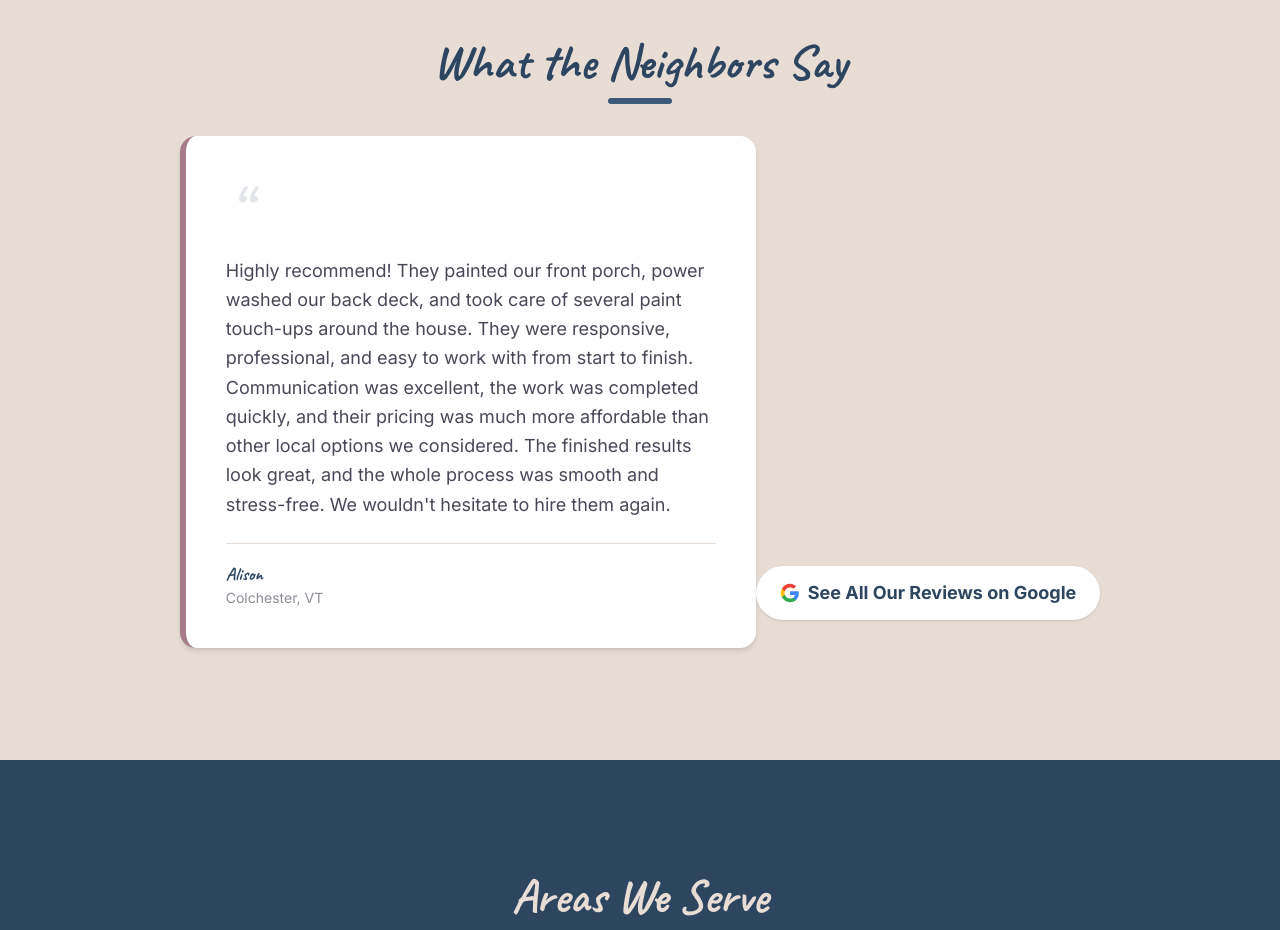
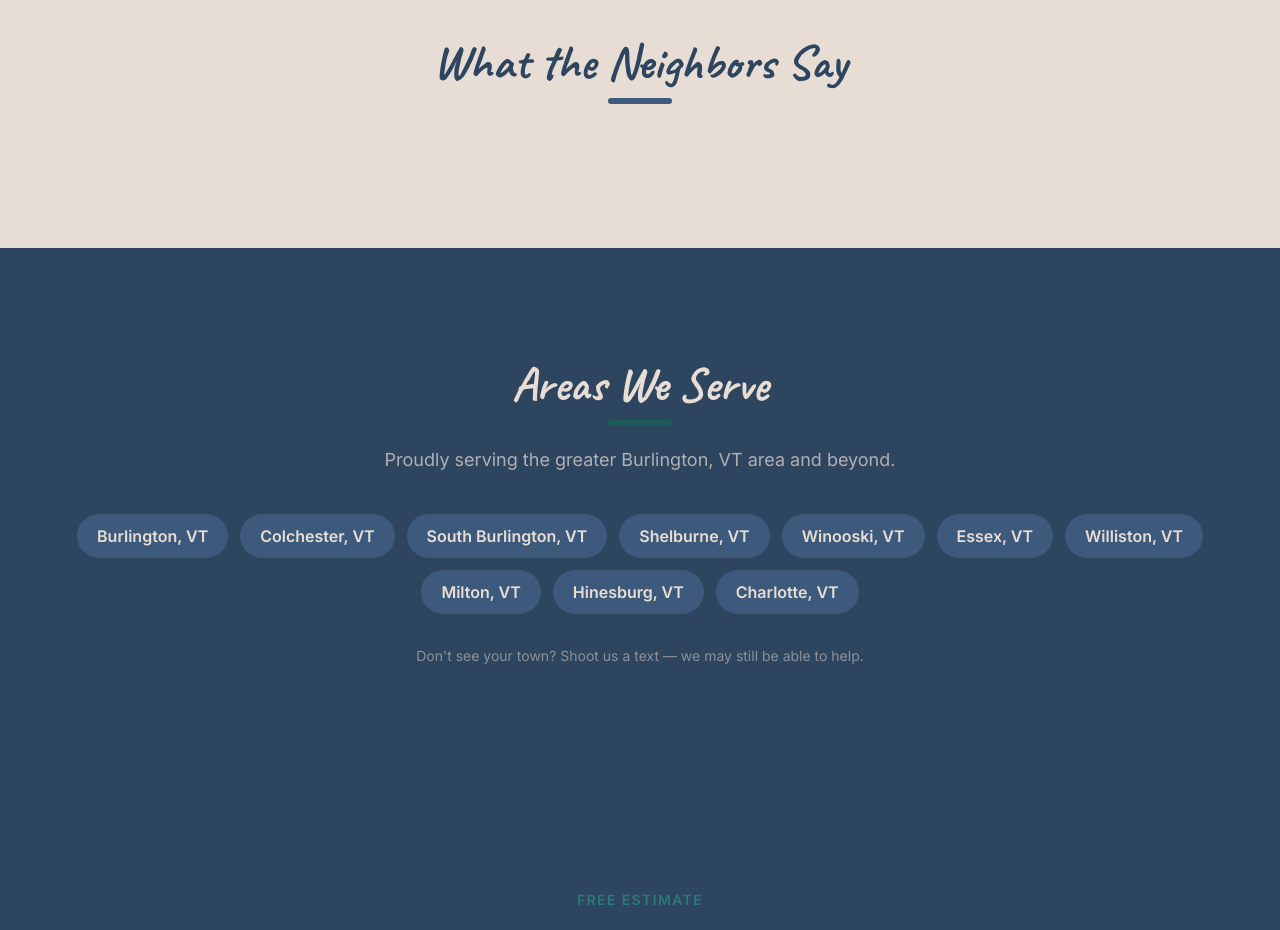
Before and after one commit to bossola2/still-painting-co, a Next.js app: page / in a window 1280 px wide. Shown: the part 5560-6490 px from the top of the page. Built offline with nearby package versions, Linux system fonts and the light colour scheme.

Commit message:
Add live Elfsight Google Reviews widget

```diff
--- a/app/layout.tsx
+++ b/app/layout.tsx
@@ -1,5 +1,6 @@
 import type { Metadata } from "next";
 import { Caveat, Inter } from "next/font/google";
+import Script from "next/script";
 import "./globals.css";
 
 const caveat = Caveat({
@@ -46,7 +47,10 @@ export default function RootLayout({
 }: Readonly<{ children: React.ReactNode }>) {
   return (
     <html lang="en" className={`${caveat.variable} ${inter.variable}`}>
-      <body>{children}</body>
+      <body>
+        {children}
+        <Script src="https://elfsightcdn.com/platform.js" strategy="lazyOnload" async />
+      </body>
     </html>
   );
 }
--- a/app/page.tsx
+++ b/app/page.tsx
@@ -85,8 +85,6 @@ const faqs = [
     a: "Not much — just make sure we have access to the areas we're working on. We handle all the prep, masking, and cleanup ourselves.",
   },
 ];
-
-const GOOGLE_REVIEWS_HREF = "https://share.google/VG79kzggDENYQpd4c";
 
 const serviceAreas = [
   "Burlington", "Colchester", "South Burlington", "Shelburne",
@@ -421,30 +419,7 @@ export default function Home() {
             What the Neighbors Say
           </h2>
           <div className="w-16 h-1.5 bg-forest rounded-full mx-auto mb-8" />
-          <div className="bg-white rounded-2xl p-10 shadow-md border-l-[6px] border-pink inline-block max-w-xl mx-auto text-left">
-            <span className="font-display text-7xl text-forest/15 leading-none block mb-2" aria-hidden="true">&ldquo;</span>
-            <p className="text-charcoal/80 text-lg leading-relaxed mb-6">
-              Highly recommend! They painted our front porch, power washed our back deck, and took care of several paint touch-ups around the house. They were responsive, professional, and easy to work with from start to finish. Communication was excellent, the work was completed quickly, and their pricing was much more affordable than other local options we considered. The finished results look great, and the whole process was smooth and stress-free. We wouldn&apos;t hesitate to hire them again.
-            </p>
-            <div className="border-t border-stone pt-4">
-              <p className="font-display font-bold text-forest-dark text-lg">Alison</p>
-              <p className="text-sm text-charcoal/50">Colchester, VT</p>
-            </div>
-          </div>
-          <a
-            href={GOOGLE_REVIEWS_HREF}
-            target="_blank"
-            rel="noopener noreferrer"
-            className="mt-10 inline-flex items-center gap-2 bg-white hover:bg-cream text-forest-dark font-bold px-6 py-3 rounded-full shadow-sm transition-colors"
-          >
-            <svg className="w-5 h-5" viewBox="0 0 24 24" aria-hidden="true">
-              <path fill="#4285F4" d="M22.56 12.25c0-.78-.07-1.53-.2-2.25H12v4.26h5.92c-.26 1.37-1.04 2.53-2.21 3.31v2.77h3.57c2.08-1.92 3.28-4.74 3.28-8.09z"/>
-              <path fill="#34A853" d="M12 23c2.97 0 5.46-.98 7.28-2.66l-3.57-2.77c-.98.66-2.23 1.06-3.71 1.06-2.86 0-5.29-1.93-6.16-4.53H2.18v2.84C3.99 20.53 7.7 23 12 23z"/>
-              <path fill="#FBBC05" d="M5.84 14.09c-.22-.66-.35-1.36-.35-2.09s.13-1.43.35-2.09V7.07H2.18C1.43 8.55 1 10.22 1 12s.43 3.45 1.18 4.93l2.85-2.22.81-.62z"/>
-              <path fill="#EA4335" d="M12 5.38c1.62 0 3.06.56 4.21 1.64l3.15-3.15C17.45 2.09 14.97 1 12 1 7.7 1 3.99 3.47 2.18 7.07l3.66 2.84c.87-2.6 3.3-4.53 6.16-4.53z"/>
-            </svg>
-            See All Our Reviews on Google
-          </a>
+          <div className="elfsight-app-9cb63d08-d3ae-4650-a4e1-3c8fbf6a57d6" data-elfsight-app-lazy></div>
         </div>
       </section>
 
```
